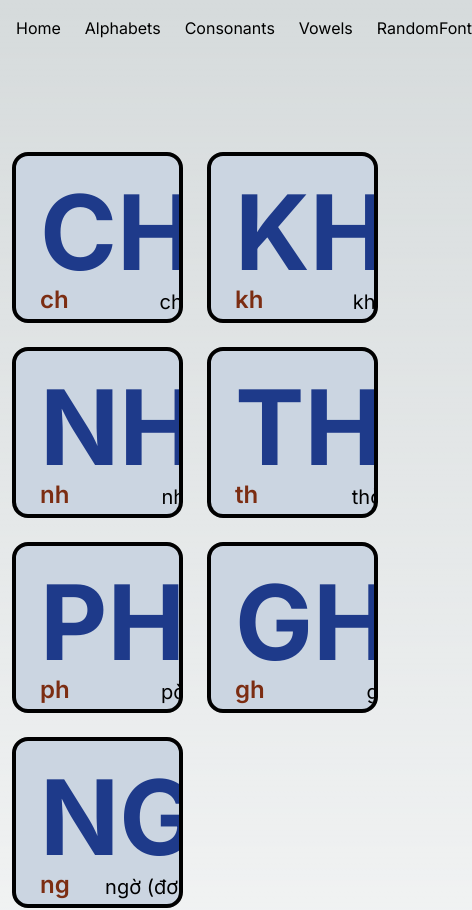
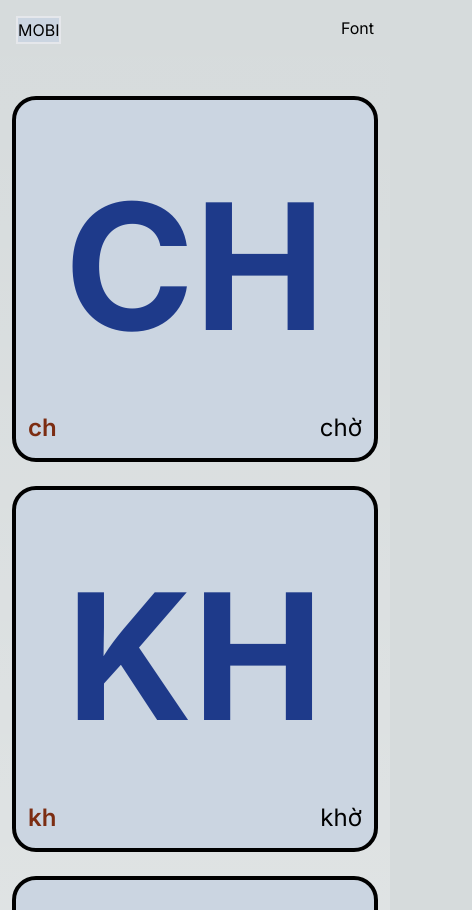
Before and after one commit to chasoft/bao-hoc-tieng-viet, a Next.js app: page /vowels in a window 390 px wide. Shown: the top 910 px of the page, 472 px wide, since content can reach past the window. Built offline with nearby package versions, Linux system fonts and the light colour scheme.

Commit message:
responsive init

```diff
--- a/app/alphabets/page.tsx
+++ b/app/alphabets/page.tsx
@@ -3,7 +3,7 @@
 
 export default function Alphabets() {
   return (
-    <main className="grid grid-cols-2 gap-6 md:grid-cols-3 lg:grid-cols-4 xl:grid-cols-5">
+    <main className="grid grid-cols-1 gap-6 sm:grid-cols-2 md:grid-cols-3 lg:grid-cols-4 xl:grid-cols-5">
       <CharList list={ALPHABETS} />
     </main>
   )
--- a/app/consonants/layout.tsx
+++ b/app/consonants/layout.tsx
@@ -6,7 +6,7 @@
 	modal: React.ReactNode
 }) {
 	return (
-		<div className="w-full">
+		<div>
 			{children}
 			{modal}
 		</div>
--- a/app/consonants/page.tsx
+++ b/app/consonants/page.tsx
@@ -3,7 +3,7 @@
 
 export default function ConsonantsPage() {
 	return (
-		<main className="grid grid-cols-2 gap-6 md:grid-cols-3 lg:grid-cols-4 xl:grid-cols-5">
+		<main className="grid grid-cols-1 gap-6 sm:grid-cols-2 md:grid-cols-3 lg:grid-cols-4 xl:grid-cols-5">
 			<CharList
 				hasCompoundChar={true}
 				list={COMPOUND_CONSONANTS.map(char => ({ char: char, reading: char }))}
--- a/app/vowels/page.tsx
+++ b/app/vowels/page.tsx
@@ -3,7 +3,7 @@
 
 export default function VowelsPage() {
 	return (
-		<main className="grid grid-cols-2 gap-6 md:grid-cols-3 lg:grid-cols-4 xl:grid-cols-5">
+		<main className="grid grid-cols-1 gap-6 sm:grid-cols-2 md:grid-cols-3 lg:grid-cols-4 xl:grid-cols-5">
 			<CharList hasCompoundChar={true} list={COMPOUND_VOWELS} />
 		</main>
 	)
--- a/components/Char.tsx
+++ b/components/Char.tsx
@@ -1,24 +1,72 @@
 "user client"
 
 import { TChar } from "@/data"
+import clsx from "clsx"
 
-type CharProps = {
-	value: TChar
-}
-
-export default function Char({ value: { char, reading } }: CharProps) {
-	const hasReading = char !== reading
+function StandaloneChar({ char }: { char: string }) {
 	return (
-		<div className="aspect-square">
-			<div className="grid p-8 text-center transition-all border-8 border-black cursor-pointer lg:p-12 aspect-square hover:border-orange-800 lg:border-4 rounded-3xl hover:bg-orange-300 bg-slate-300">
-				<div className="font-bold text-blue-900 text-[16rem] md:text-[20rem] lg:text-[24rem] leading-none">
-					{char.toUpperCase()}
-				</div>
-				<div className="flex items-end text-2xl leading-normal md:text-3xl lg:text-4xl">
-					<div className="font-semibold text-orange-900">{char}</div>
-					<div className="ml-auto">{hasReading ? reading : ""}</div>
-				</div>
-			</div>
+		<div className="font-bold text-blue-900 text-[60vw] sm:text[50vw] md:text-[18rem] lg:text-[24rem] leading-none grid place-content-center">
+			{char.toUpperCase()}
 		</div>
 	)
 }
+
+function GridItemChar({ char }: { char: string }) {
+	return (
+		<div className={clsx(
+			{ "text-[45vw]": char.length === 1 },
+			{ "text-[45vw]": char.length === 2 },
+			{ "text-[40vw]": char.length === 3 },
+			"sm:text-[28vw] md:text-[6.5rem] lg:text-[6rem] font-bold text-blue-900 w-full text-center overflow-hidden leading-none",
+			"grid place-content-center pb-6",
+			{ "col-span-2": char.length > 2 }
+		)}>
+			{char.toUpperCase()}
+		</div>
+	)
+}
+
+type CharProps = {
+	value: TChar,
+	hasCompoundChar?: boolean,
+	standaloneChar?: boolean,
+}
+
+export default function Char({
+	value: { char, reading },
+	hasCompoundChar,
+	standaloneChar = true
+}: CharProps) {
+	const hasReading = char !== reading
+
+	const CharContent = (
+		<div className={clsx(
+			"relative grid p-1 text-center transition-all border-4 border-black cursor-pointer hover:border-orange-800 rounded-3xl hover:bg-orange-300 bg-slate-300 aspect-square"
+		)}>
+			{standaloneChar
+				? <StandaloneChar char={char} />
+				: <GridItemChar char={char} />}
+			<div className="absolute bottom-0 left-0 right-0 flex items-end px-3 pb-3 text-2xl leading-normal md:px-6 lg:px-2 md:text-3xl">
+				<div className="font-semibold text-orange-900">
+					{char}
+				</div>
+				<div className={clsx(
+					"ml-auto",
+					{ "lg:text-2xl": reading.length > 5 }
+				)}>
+					{hasReading ? reading : ""}
+				</div>
+			</div>
+		</div >
+	)
+
+	if (standaloneChar) {
+		return (
+			<div>
+				{CharContent}
+			</div>
+		)
+	}
+
+	return <>{CharContent}</>
+}
--- a/components/CharList.tsx
+++ b/components/CharList.tsx
@@ -1,8 +1,8 @@
 "use client"
 
 import { TChar } from "@/data"
-import clsx from "clsx"
 import Link from "next/link"
+import Char from "./Char"
 
 type CharListProps = {
 	list: Array<TChar>,
@@ -13,17 +13,13 @@
 	return (
 		<>
 			{list.map((letter, index) => (
-				<div key={letter.char} className={clsx("grid p-6 overflow-hidden transition-all border-4 border-black cursor-pointer hover:border-orange-800 rounded-2xl hover:bg-orange-300 bg-slate-300", letter.char.length > 2 ? "col-span-2" : "aspect-square")}>
-					<Link href={`/char/${letter.char}`} >
-						<div className={clsx(hasCompoundChar ? "text-[6.5rem]" : "text-[8rem]", "leading-none font-bold text-blue-900 w-full text-center rounded-2xl")}>
-							{letter.char.toUpperCase()}
-						</div>
-						<div className="flex items-end">
-							<div className="text-2xl font-semibold text-orange-900 md:text-3xl lg:text-4xl">{letter.char}</div>
-							<div className="ml-auto text-xl">{letter.reading}</div>
-						</div>
-					</Link>
-				</div>
+				<Link key={letter.char} href={`/char/${letter.char}`} >
+					<Char
+						value={letter}
+						standaloneChar={false}
+						hasCompoundChar={hasCompoundChar}
+					/>
+				</Link>
 			))}
 		</>
 	)
--- a/components/TopMenu.tsx
+++ b/components/TopMenu.tsx
@@ -3,17 +3,31 @@
 import Link from "next/link";
 import { usePathname } from 'next/navigation'
 
+function PcMenu() {
+	return (
+		<div className="hidden gap-6 md:flex">
+			<Link href="/" className="hover:text-blue-500">Home</Link>
+			<Link href="/alphabets" className="hover:text-blue-500">Alphabets</Link>
+			<Link href="/consonants" className="hover:text-blue-500">Consonants</Link>
+			<Link href="/vowels" className="hover:text-blue-500">Vowels</Link>
+			<Link href="/random" className="hover:text-blue-500">Random</Link>
+		</div>
+	)
+}
+
+function MobileMenu() {
+	return (
+		<div className="flex gap-6 border-2 md:hidden bg-slate-300">
+			MOBI
+		</div>
+	)
+}
+
 export default function TopMenu() {
 	const pathname = usePathname()
 	return (
-		<nav className="flex p-4">
-			{pathname !== "/" && <div className="flex gap-6">
-				<Link href="/" className="hover:text-blue-500">Home</Link>
-				<Link href="/alphabets" className="hover:text-blue-500">Alphabets</Link>
-				<Link href="/consonants" className="hover:text-blue-500">Consonants</Link>
-				<Link href="/vowels" className="hover:text-blue-500">Vowels</Link>
-				<Link href="/random" className="hover:text-blue-500">Random</Link>
-			</div>}
+		<nav className="fixed top-0 left-0 right-0 flex p-4">
+			{pathname !== "/" && <><PcMenu /><MobileMenu /></>}
 			<div className="ml-auto">
 				Font
 			</div>
--- a/data/index.ts
+++ b/data/index.ts
@@ -28,8 +28,8 @@
 	{ char: "th", reading: "thờ" },
 	{ char: "ph", reading: "pờ" },
 	{ char: "gh", reading: "gờ" },
-	{ char: "ng", reading: "ngờ (đơn)" },
-	{ char: "ngh", reading: "ngờ (ghép)" },
+	{ char: "ng", reading: "ngờ đơn" },
+	{ char: "ngh", reading: "ngờ ghép" },
 	{ char: "tr", reading: "trờ" },
 	{ char: "gi", reading: "gờ" }
 ]
@@ -91,6 +91,7 @@
 	...ALPHABETS,
 	...COMPOUND_VOWELS,
 	...CONSONANTS.map((vowel) => ({ char: vowel, reading: vowel })),
+	...COMPOUND_CONSONANTS.map((vowel) => ({ char: vowel, reading: vowel })),
 ]
 
 export type TMarkData = { char: TMark, reading: string }
@@ -112,4 +113,6 @@
 	{ text: "tủ", desc: "" },
 	{ text: "thỏ", desc: "" },
 	{ text: "nhà", desc: "" },
+	{ text: "nhà", desc: "" },
+	{ text: "nhà", desc: "" },
 ]
```
